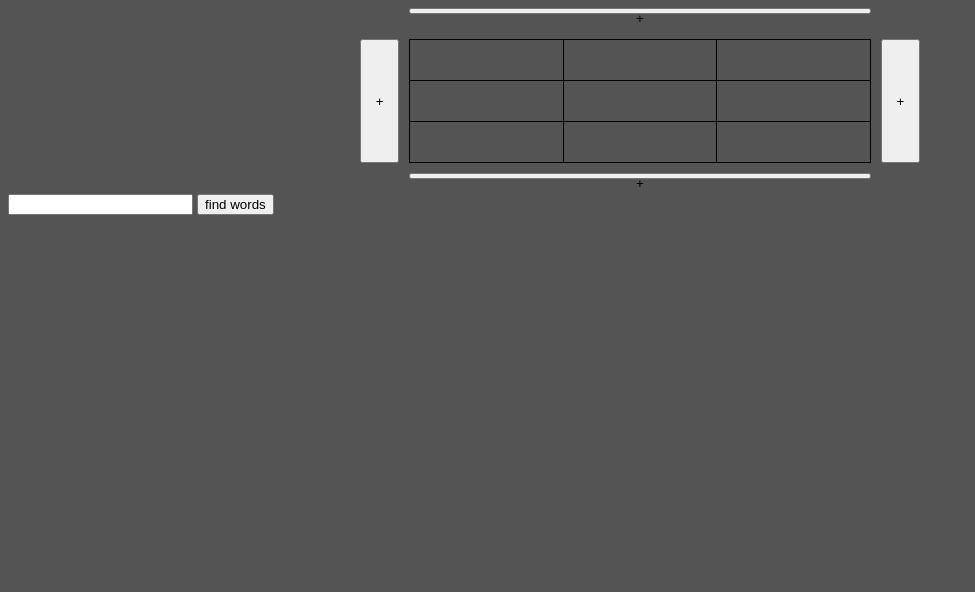
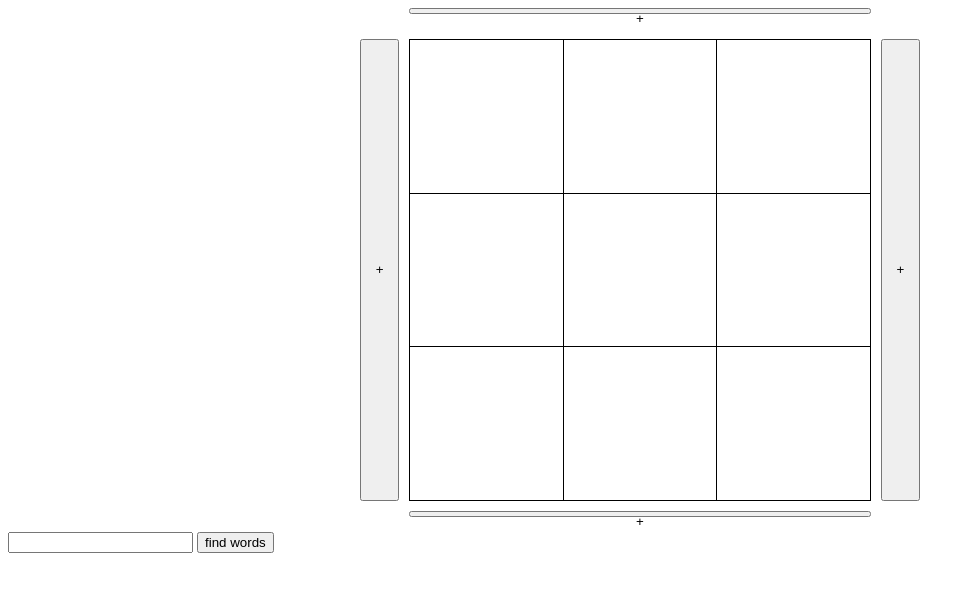
Before and after one commit to ranched/wordscapesSolver, a website: page public/index.html in a window 1280 px wide. Shown: the whole page, without its empty margins (0-975 px from the left). Drawn offline with nearby package versions, Linux system fonts and the light colour scheme.

Commit message:
Make grid into squares

```diff
--- a/public/css/index.css
+++ b/public/css/index.css
@@ -1,15 +1,34 @@
 body {
-  background-color: rgba(0, 0, 0, 0.671);
+  background-color: rgba(0, 0, 0, 0);
 }
 
 table {
   border-collapse: collapse;
   border: 1px solid black;
+  heigth: ;
 }
 
 table td {
   border: 1px solid black;
   padding: 15px;
+  height: 0;
+}
+td {
+  width: 33.33%;
+  position: relative;
+}
+td:after {
+  content: '';
+  display: block;
+  margin-top: 100%;
+}
+td .content {
+  position: absolute;
+  top: 0;
+  bottom: 0;
+  left: 0;
+  right: 0;
+  background: gold;
 }
 
 .wrapper {
--- a/public/js/index.js
+++ b/public/js/index.js
@@ -104,7 +104,7 @@ function displayWords(wordsObject) {
   // // create table
   // var table = document.createElement('table');
 
-  // // crate row for headers
+  // // create row for headers
   // var tr = table.insertRow(-1);
   // var tr2 = table.insertRow(-1);
 
```
